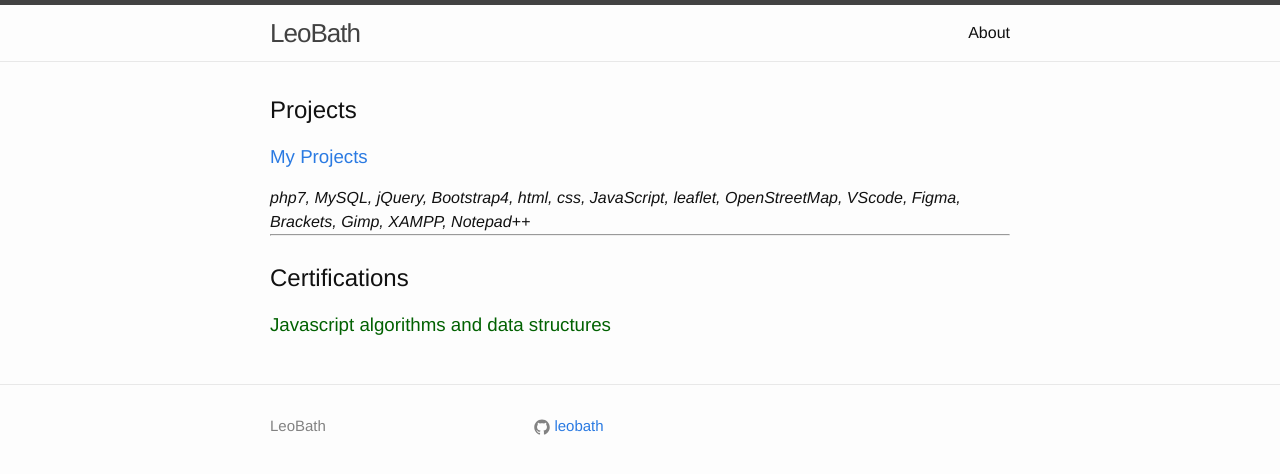
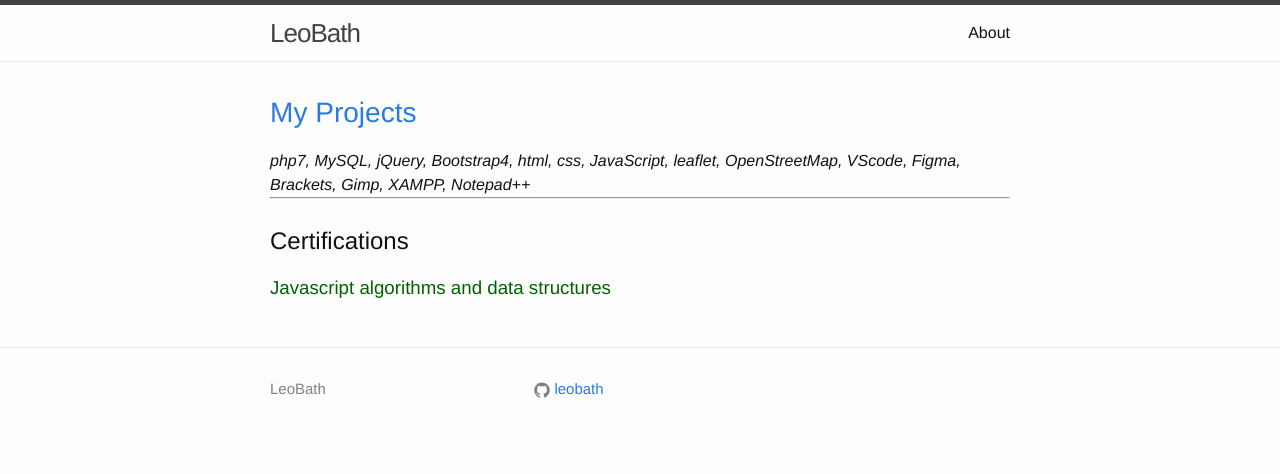
Before and after one commit to leobath/leobath.github.io, a Jekyll site: the page built from index.html, in a window 1280 px wide. Shown: the top 474 px of the page. Built offline with Jekyll 4.4.1, drawn with Linux system fonts in a browser that asks for light colours.

Commit message:
Update index.html

```diff
--- a/index.html
+++ b/index.html
@@ -2,12 +2,11 @@
 layout: default
 ---
 
-<h2>Projects</h2>
 
 <h3 style="text-align: left">
 
   <a href="http://leobath.tk">
-    <span style="">My Projects</span>
+    <h2 style="">My Projects</h2>
     </a>
 
 </h3>
```
